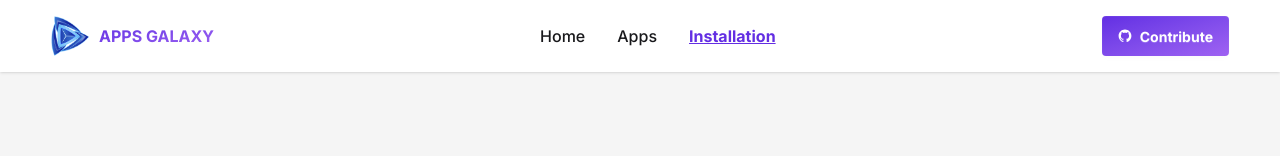
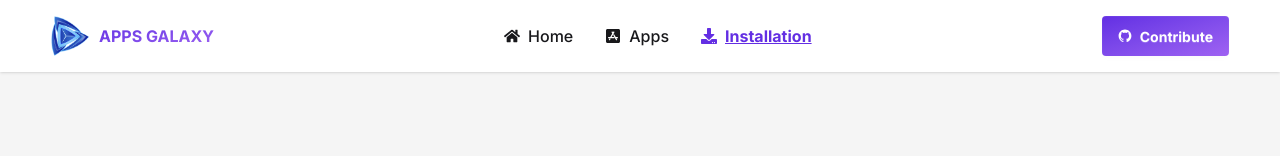
Before and after one commit to hadialhamza/apps-galaxy-b12a8, a React (Vite) app: page /installation in a window 1280 px wide. Shown: the top 156 px of the page. Built offline with nearby package versions, Linux system fonts and the light colour scheme.

Commit message:
insert icons in navbar and added redme file with application details

```diff
--- a/src/Components/Navbar/Navbar.jsx
+++ b/src/Components/Navbar/Navbar.jsx
@@ -4,18 +4,19 @@ import { GrGithub } from "react-icons/gr";
 import { HiMenuAlt3, HiX } from "react-icons/hi";
 import { Link } from "react-router";
 import { NavLink } from "react-router";
+import { FaAppStoreIos, FaDownload, FaHome } from "react-icons/fa";
 
 const navLinks = [
-  { id: 1, name: "Home", path: "/" },
-  { id: 2, name: "Apps", path: "/apps" },
-  { id: 3, name: "Installation", path: "/installation" },
+  { id: 1, name: "Home", path: "/", icon: <FaHome className="inline-flex mr-2"/> },
+  { id: 2, name: "Apps", path: "/apps", icon: <FaAppStoreIos className="inline-block mr-2"/> },
+  { id: 3, name: "Installation", path: "/installation", icon: <FaDownload className="inline-block mr-2"/> },
 ];
 
 const Navbar = () => {
   const [menuOpen, setMenuOpen] = useState(false);
 
   const activeLink = ({ isActive }) =>
-    `cursor-pointer hover:text-[#632EE3] transition-colors duration-200 ${
+    `flex items-center justify-center cursor-pointer hover:text-[#632EE3] transition-colors duration-200 ${
       isActive ? "text-[#632EE3] underline font-bold" : "hover:underline"
     }`;
 
@@ -29,10 +30,11 @@ const Navbar = () => {
           </h1>
         </Link>
 
-        <ul className="hidden md:flex gap-8 list-none font-medium">
+        <ul className="hidden md:flex gap-8 list-none text-base font-medium">
           {navLinks.map((link) => (
             <li key={link.id}>
               <NavLink to={link.path} className={activeLink}>
+                {link.icon}
                 {link.name}
               </NavLink>
             </li>
@@ -72,6 +74,7 @@ const Navbar = () => {
               onClick={() => setMenuOpen(false)}
             >
               <NavLink to={link.path} className={activeLink}>
+                {link.icon}
                 {link.name}
               </NavLink>
             </li>
--- a/src/Hooks/useApplications.js
+++ b/src/Hooks/useApplications.js
@@ -12,7 +12,7 @@ const useApplications = () => {
       .then((data) => setApplications(data.data))
       .catch((err) => setError(err))
       .finally(() => {
-        setTimeout(() => setLoading(false), 1500);
+        setTimeout(() => setLoading(false), 1000);
       });
   }, []);
 
```
Also changed, not shown: 1 other file (tests, documents, lock files or other folders).
